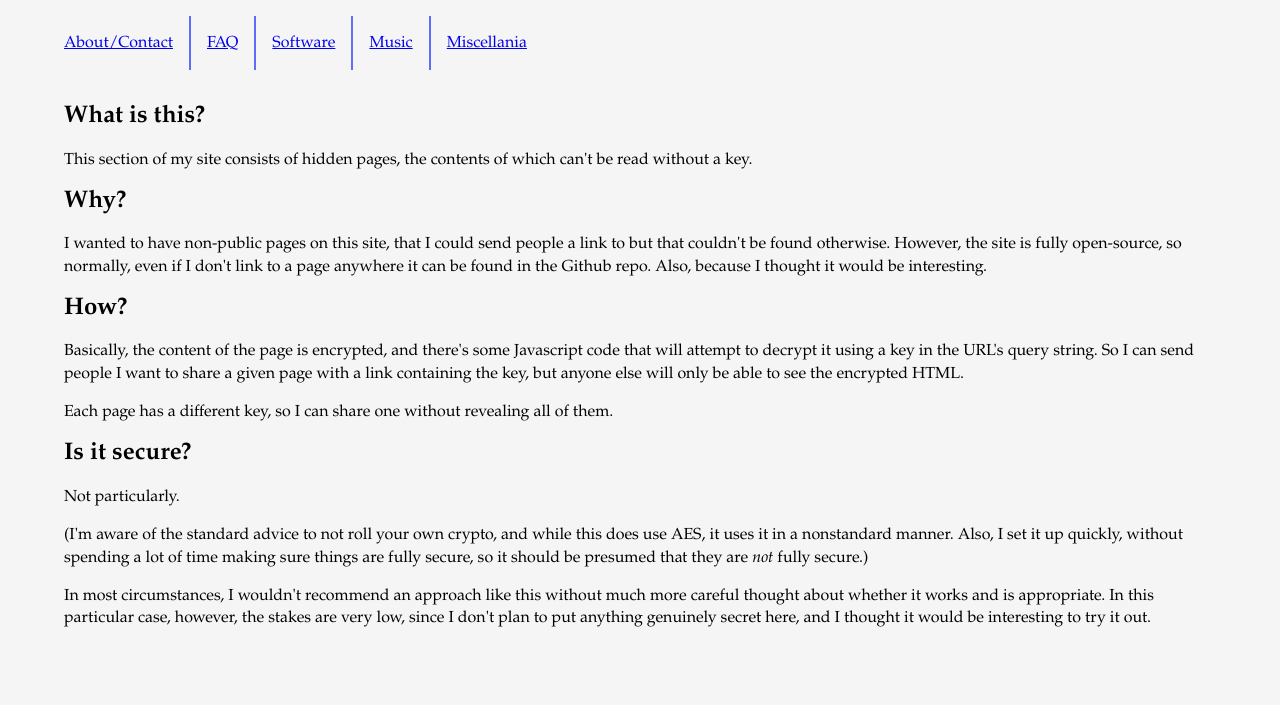
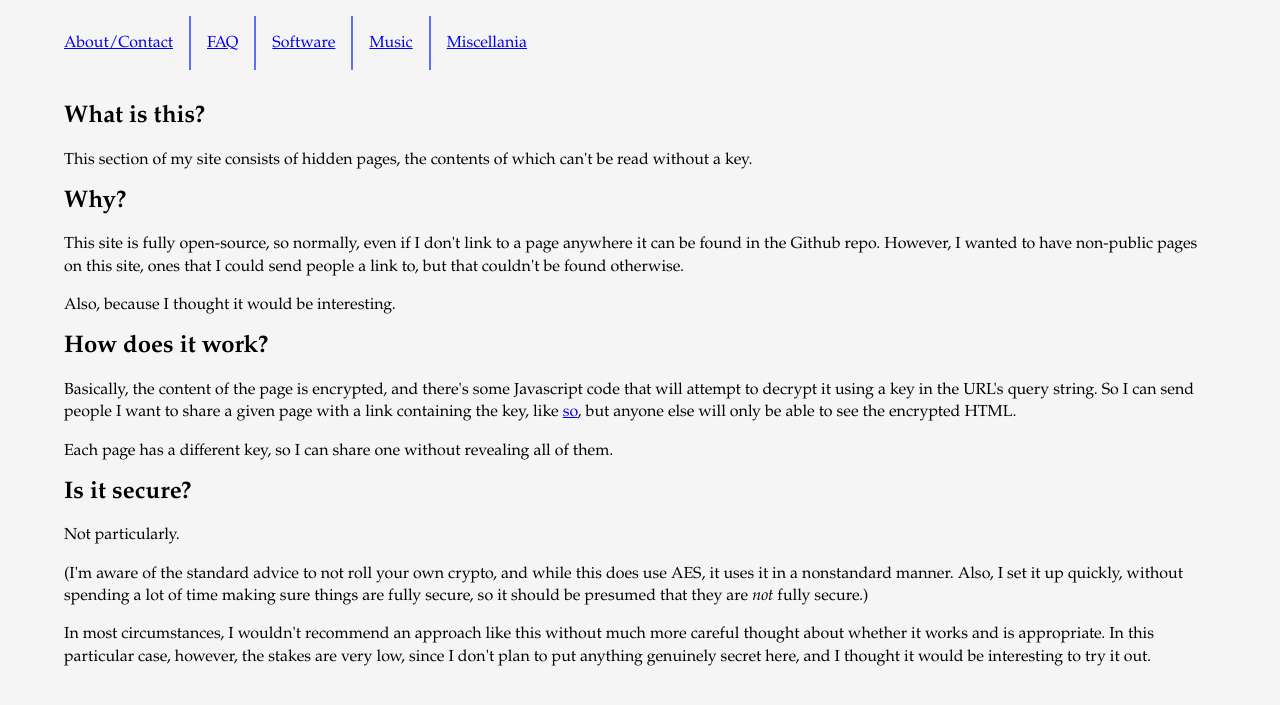
Before and after one commit to ForrestWeiswolf/forrestweiswolf.github.io, a Jekyll site: the page built from hidden/hidden-pages-explanation.html, in a window 1280 px wide. Shown: the top 705 px of the page. Built offline with Jekyll 4.4.1, drawn with Linux system fonts in a browser that asks for light colours.

Commit message:
Minor improvements to hidden pages explanation

```diff
--- a/hidden/hidden-pages-explanation.html
+++ b/hidden/hidden-pages-explanation.html
@@ -9,15 +9,16 @@ title: Hidden Pages
 
   <h2>Why?</h2>
 
-  <p>I wanted to have non-public pages on this site, that I could send people a link to but that couldn't be found
-    otherwise. However, the site is fully open-source, so normally, even if I don't link to a page anywhere it can be
-    found in the Github repo. Also, because I thought it would be interesting.</p>
+  <p>This site is fully open-source, so normally, even if I don't link to a page anywhere it can be found in the Github
+    repo. However, I wanted to have non-public pages on this site, ones that I could send people a link to, but that couldn't be found otherwise.</p>
+  <p>Also, because I thought it would be interesting.</p>
 
-  <h2>How?</h2>
+  <h2>How does it work?</h2>
 
   <p>Basically, the content of the page is encrypted, and there's some Javascript code that will attempt to decrypt it
     using a key in the URL's query string. So I can send people I want to share a given page with a link containing the
-    key, but anyone else will only be able to see the encrypted HTML.</p>
+    key, like <a href="/hidden/test?key=NTA=OTg=Mjg=Nw==ODg=MjE=MTMzMTEwMTAzMTkxMTE0MjA1MjM5MTA0MTQxMTM4">so</a>, but
+    anyone else will only be able to see the encrypted HTML.</p>
 
   <p>Each page has a different key, so I can share one without revealing all of them.</p>
 
```
